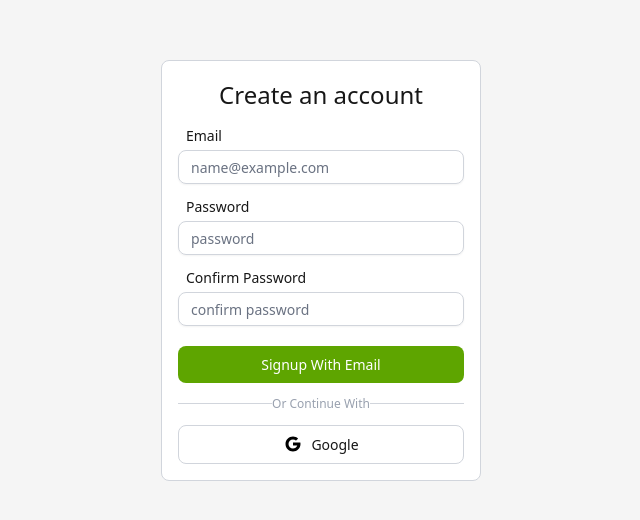
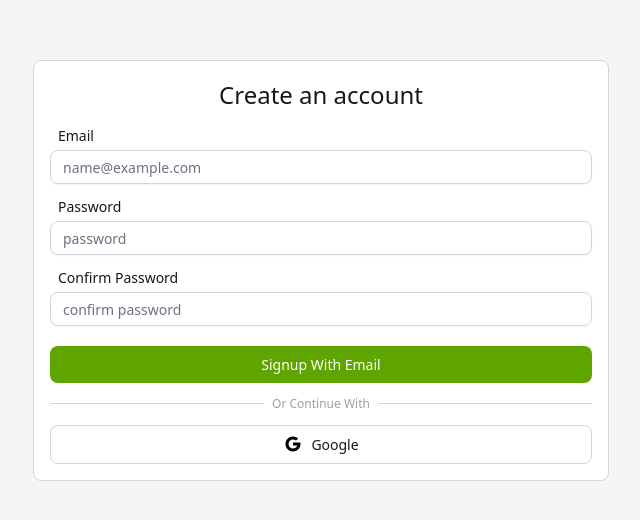
Before and after one commit to lmohade3l/kaizen, a Next.js app: page /auth/signup in a window 1280 px wide. Shown: the part 130-650 px from the top of the page, without its empty margins (319-959 px from the left). Built offline with nearby package versions, Linux system fonts and the light colour scheme.

Commit message:
feat: add supabase and signup action

```diff
--- /dev/null
+++ b/src/actions/auth/signup.ts
@@ -0,0 +1,32 @@
+'use server'
+
+import { createSupabaseServerClient } from "@/lib/supabase/server"
+
+export async function signupWithEmail(prevState: any, formData: FormData) {
+  const supabase = createSupabaseServerClient()
+
+  const email = formData.get('email') as string
+  const password = formData.get('password') as string
+  const confirmPassword = formData.get('confirmPassword') as string
+
+  if (password !== confirmPassword) {
+    return { error: 'Passwords do not match.' }
+  }
+  console.log("imma use this supabase function")
+//   const { error } = await supabase.auth.signUp({
+//     email,
+//     password,
+//   })
+
+  const { error: insertError } = await supabase.from('users').insert({
+    // id: userId,
+    email: email,
+    created_at: new Date().toISOString()  // optional: depends on your schema
+  })
+
+//   if (error) {
+//     return { error: error.message }
+//   }
+
+  return { success: true }
+}
--- a/src/app/auth/signup/page.tsx
+++ b/src/app/auth/signup/page.tsx
@@ -1,21 +1,22 @@
+'use client'
+
 import CheckList from "@/assets/icons/checklist.svg";
 import TextField from "@/components/ui/TextField";
-import LoginFrom from "@/features/auth/LoginForm";
 import Image from "next/image";
-import GoogleIcon from "@/assets/icons/Google-alt.svg"
+import GoogleIcon from "@/assets/icons/Google-alt.svg";
+import { useFormState } from "react-dom";
+import { signupWithEmail } from "@/actions/auth/signup"; // Adjust path as needed
 
 export default function Login() {
-  console.log("login form");
+  const [state, formAction] = useFormState(signupWithEmail, {});
+
   return (
     <div className="flex justify-center items-center h-[100vh]">
-      <div className="bg-white flex flex-col items-center w-1/4 mx-auto border-1 border-gray-300 rounded-lg">
-        {/* <div className="flex flex-col items-center">
-          <Image src={CheckList} width={40} height={40} alt="" />
-          <p>KAIZEN</p>
-        </div> */}
-
+      <div className="bg-white flex flex-col items-center min-w-xl mx-auto border-1 border-gray-300 rounded-lg">
         <div className="flex flex-col gap-3 w-full items-center p-4">
           <p className="text-[24px] font-[500]">Create an account</p>
+
+          <form action={formAction} className="flex flex-col gap-3 w-full items-center">
             <div className="flex flex-col w-full gap-1">
               <p className="text-[14px] font-[400] pl-2">Email</p>
               <TextField placeholder="name@example.com" />
@@ -26,20 +27,25 @@ export default function Login() {
             </div>
             <div className="flex flex-col w-full gap-1">
               <p className="text-[14px] font-[400] pl-2">Confirm Password</p>
-            <TextField placeholder="confirm password" />
+              <TextField   placeholder="confirm password" />
             </div>
+
+            {state?.error && (
+              <p className="text-red-500 text-sm">{state.error}</p>
+            )}
+            {state?.success && (
+              <p className="text-green-600 text-sm">Check your email to confirm!</p>
+            )}
 
             <button className="text-[14px] bg-lime-600 w-full rounded-lg p-2 text-white hover:bg-lime-500 mt-2">
               Signup With Email
             </button>
+          </form>
 
-          <div className="flex w-full items-center">
+          <div className="flex w-full items-center gap-2">
             <div className="border-t-1 border-gray-300 flex-1"></div>
-            <p className="text-[12px] text-gray-400">
-            Or Continue With
-
-            </p>
-            <div className="border-t-1 border-gray-300 flex-1"></div>{" "}
+            <p className="text-[12px] text-gray-400">Or Continue With</p>
+            <div className="border-t-1 border-gray-300 flex-1"></div>
           </div>
 
           <button className="flex w-full gap-2 justify-center p-2 rounded-lg border-1 border-gray-300 text-[14px]">
--- /dev/null
+++ b/src/lib/supabase/client.ts
@@ -0,0 +1,6 @@
+import { createClient } from '@supabase/supabase-js'
+
+export const supabase = createClient(
+  process.env.NEXT_PUBLIC_SUPABASE_URL!,
+  process.env.NEXT_PUBLIC_SUPABASE_ANON_KEY!
+)
--- /dev/null
+++ b/src/lib/supabase/server.ts
@@ -0,0 +1,13 @@
+import { createClient } from '@supabase/supabase-js'
+
+export const createSupabaseServerClient = () => {
+  return createClient(
+    process.env.SUPABASE_URL!,
+    process.env.SUPABASE_SERVICE_ROLE_KEY!, // Use service role key for full access (secure only on server)
+    {
+      auth: {
+        persistSession: false,
+      },
+    }
+  )
+}
```
Also changed, not shown: package.json (+7 -6 lines), 1 other file (tests, documents, lock files or other folders). Lines whose indentation alone changed are shown as unchanged.
